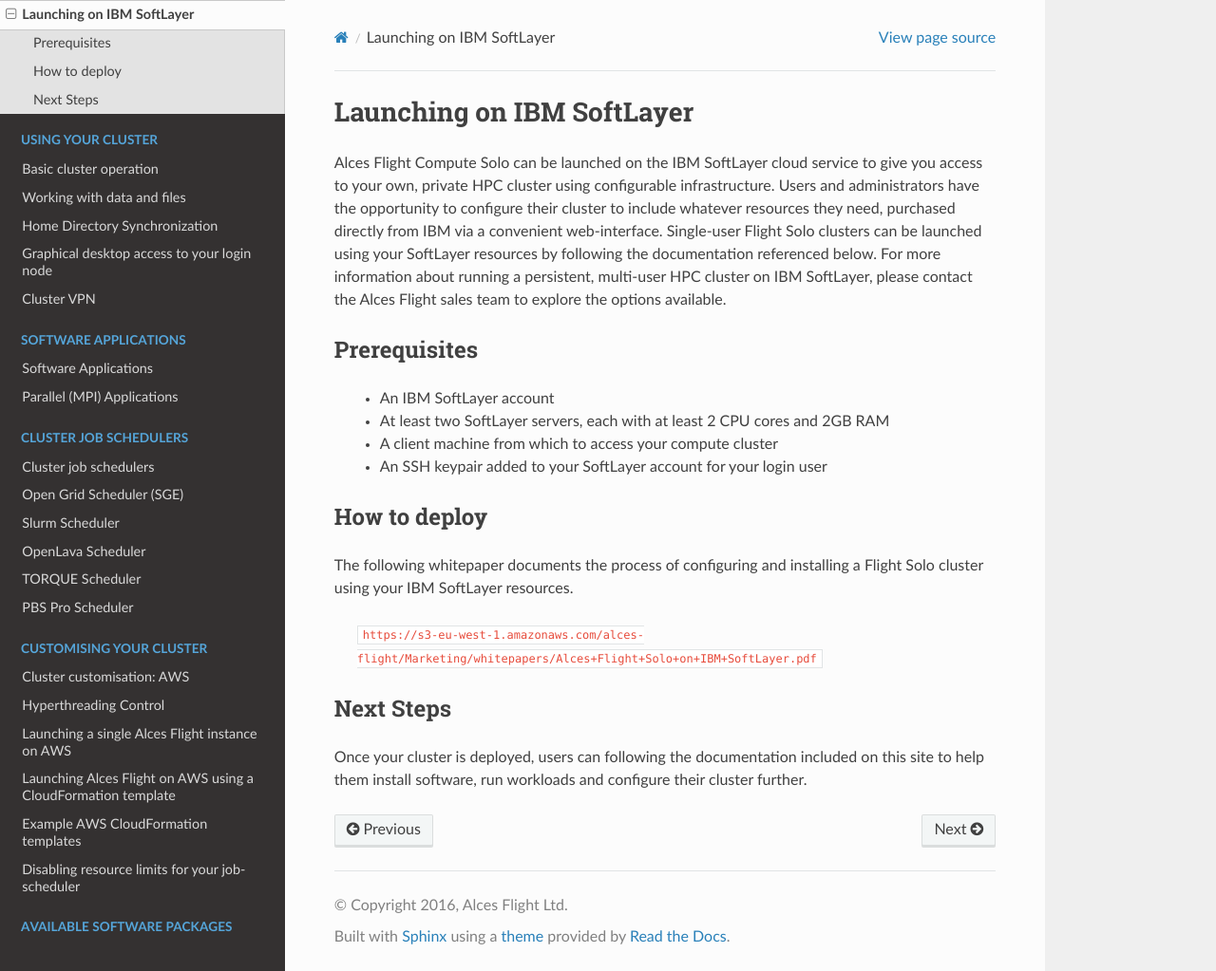
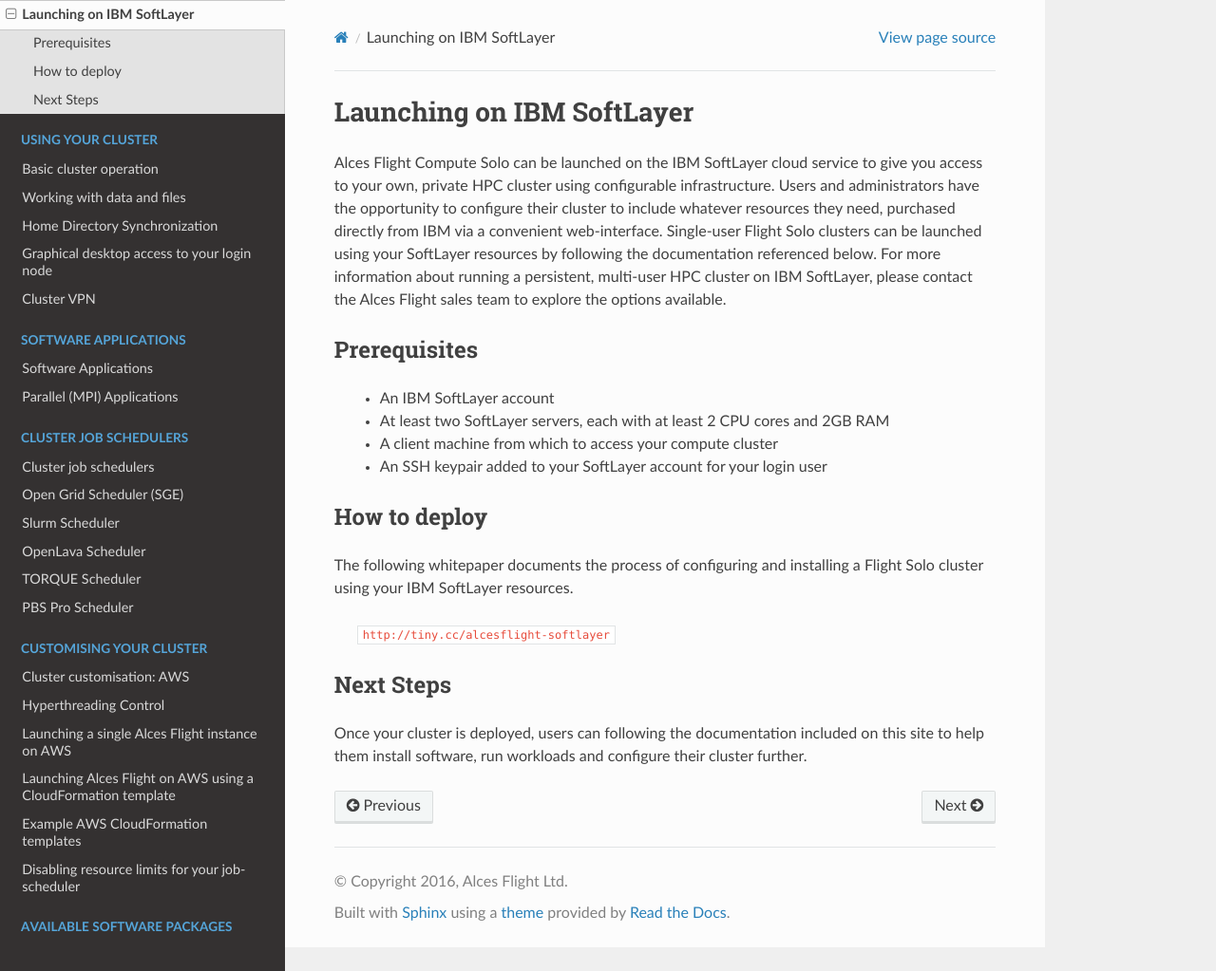
Before and after one commit to alces-software/flight-appliance-docs, a Sphinx documentation site: the page built from docs/source/launch-softlayer/launching_on_softlayer.rst, in a window 1280 px wide and 1023 px high. Shown: the whole window at 95% size. Built offline with Sphinx 7.4.7 and the Read the Docs theme 2.0.0, drawn with Linux system fonts in a browser that asks for light colours; some of the changed lines change nothing that is shown.

Commit message:
Fix URL too long

```diff
--- a/docs/source/launch-softlayer/launching_on_softlayer.rst
+++ b/docs/source/launch-softlayer/launching_on_softlayer.rst
@@ -19,7 +19,7 @@
 
 The following whitepaper documents the process of configuring and installing a Flight Solo cluster using your IBM SoftLayer resources.
 
-    ``https://s3-eu-west-1.amazonaws.com/alces-flight/Marketing/whitepapers/Alces+Flight+Solo+on+IBM+SoftLayer.pdf``
+    ``http://tiny.cc/alcesflight-softlayer``
 
 
 Next Steps
```
